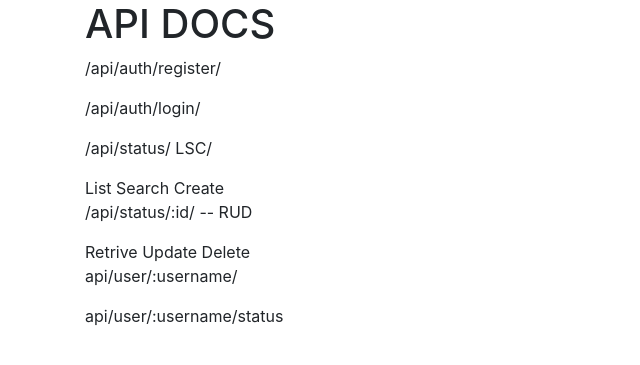
After one commit to edgon85/CfeApi, a Django app: template templates/api-home.html in a window 1280 px wide. The commit adds this page. Shown: the top 365 px of the page, without its empty margins (0-640 px from the left). Run offline with Django 3.2, Linux system fonts and the light colour scheme; the template is opened without the code that fills it, so the values that code supplies are empty; parts of the project's set-up code (start-up, migrations or seed data) failed here and were passed over; some libraries are stand-ins or nearby versions.

Commit message:
Add Bootstrap for API Home

```diff
--- a/cfeapi/urls.py
+++ b/cfeapi/urls.py
@@ -25,7 +25,8 @@ from modules.updates.views import (
 
 urlpatterns = [
     path('admin/', admin.site.urls),
-    path('', TemplateView.as_view(template_name='base.html'), name='home'),
+    path('', TemplateView.as_view(template_name='home.html'), name='home'),
+    path('api/', TemplateView.as_view(template_name='api-home.html'), name='home'),
     path('api/status/', include('modules.status.api.urls', namespace='api-status')),
     path('api/updates/', include('modules.updates.api.urls')), # api/updates/ --> list api/updates/1/  --> detail
     path('api/auth/', include('modules.accounts.api.urls')),
--- /dev/null
+++ b/templates/api-home.html
@@ -0,0 +1,21 @@
+{% extends "base.html" %}
+
+
+{% block content %}
+
+<div class="container">
+    <div class="row">
+        <div class="col">
+            <h1>API DOCS</h1>
+            <p>/api/auth/register/</p>
+            <p>/api/auth/login/</p>
+            <p>/api/status/ LSC/</p> List Search Create
+            <p>/api/status/:id/ -- RUD</p> Retrive Update Delete
+            <p>api/user/:username/</p>
+            <p>api/user/:username/status</p>
+        </div>
+    </div>
+</div>
+
+
+{% endblock content %}
--- a/templates/base.html
+++ b/templates/base.html
@@ -1 +1,26 @@
-<h1>Hola mundo!!</h1>
+<!doctype html>
+<html lang="en">
+
+<head>
+    <!-- Required meta tags -->
+    <meta charset="utf-8">
+    <meta name="viewport" content="width=device-width, initial-scale=1, shrink-to-fit=no">
+
+    <!-- Bootstrap CSS -->
+    <link rel="stylesheet" href="https://stackpath.bootstrapcdn.com/bootstrap/4.1.0/css/bootstrap.min.css" integrity="sha384-9gVQ4dYFwwWSjIDZnLEWnxCjeSWFphJiwGPXr1jddIhOegiu1FwO5qRGvFXOdJZ4" crossorigin="anonymous">
+
+    <title>Django + Angular</title>
+</head>
+
+<body>
+    {% block content %}
+    {% endblock content %}
+
+    <!-- Optional JavaScript -->
+    <!-- jQuery first, then Popper.js, then Bootstrap JS -->
+    <script src="https://code.jquery.com/jquery-3.3.1.slim.min.js" integrity="sha384-q8i/X+965DzO0rT7abK41JStQIAqVgRVzpbzo5smXKp4YfRvH+8abtTE1Pi6jizo" crossorigin="anonymous"></script>
+    <script src="https://cdnjs.cloudflare.com/ajax/libs/popper.js/1.14.0/umd/popper.min.js" integrity="sha384-cs/chFZiN24E4KMATLdqdvsezGxaGsi4hLGOzlXwp5UZB1LY//20VyM2taTB4QvJ" crossorigin="anonymous"></script>
+    <script src="https://stackpath.bootstrapcdn.com/bootstrap/4.1.0/js/bootstrap.min.js" integrity="sha384-uefMccjFJAIv6A+rW+L4AHf99KvxDjWSu1z9VI8SKNVmz4sk7buKt/6v9KI65qnm" crossorigin="anonymous"></script>
+</body>
+
+</html>
--- /dev/null
+++ b/templates/home.html
@@ -0,0 +1,5 @@
+{% extends "base.html" %}
+
+{% block content %}
+<h1>Welcome!!!</h1>
+{% endblock content %}
```
